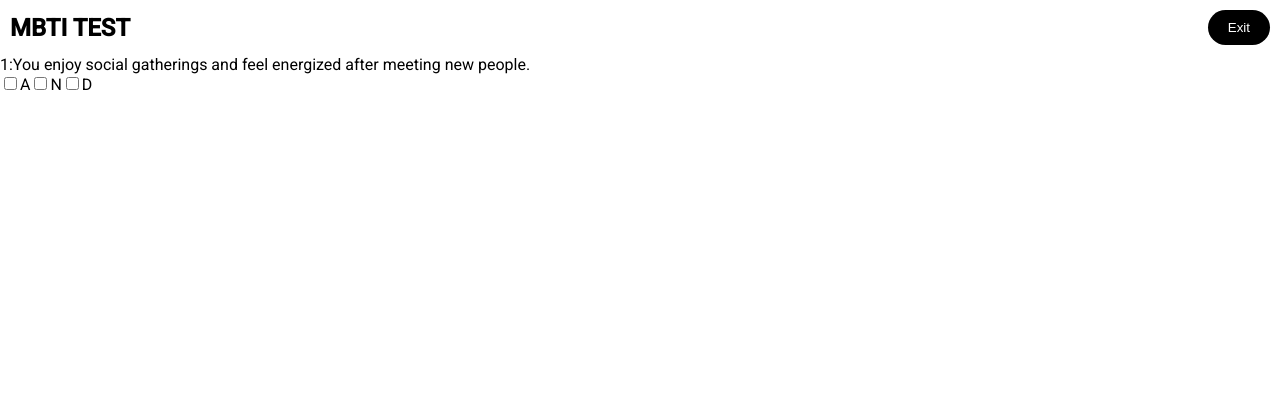
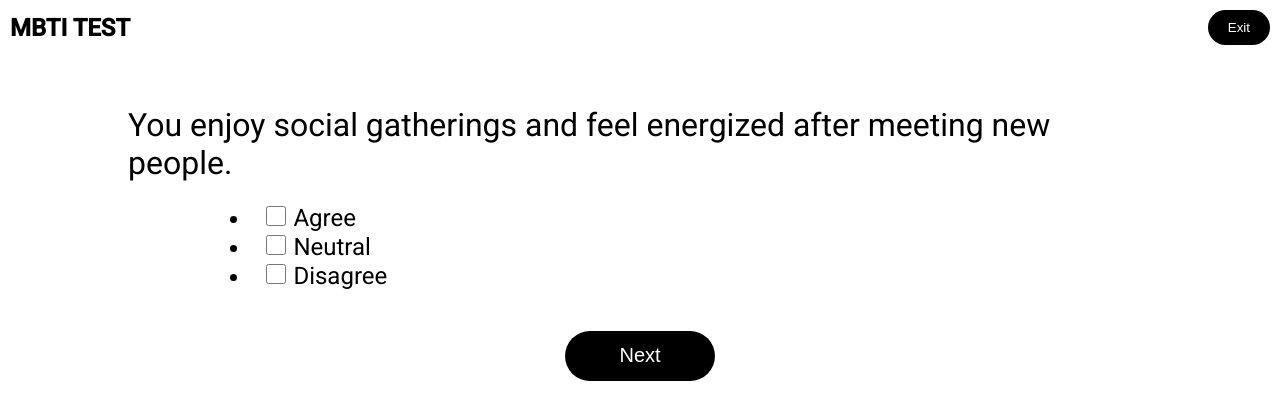
Before and after one commit to anime454/codybara-mbti-test, an Angular app: page / in a window 1280 px wide. Both pictures are taken after a click on the button "Do the test". Shown: the top 420 px of the page. Built offline with nearby package versions, Linux system fonts and the light colour scheme.

Commit message:
style: enhance question component layout and styling for better user experience

```diff
--- a/src/app/question/question.component.css
+++ b/src/app/question/question.component.css
@@ -0,0 +1,44 @@
+.question {
+    margin-top: 4%;
+    padding: 0 10% 0 10%;
+}
+
+.question-text {
+    display: flex;
+    justify-content: center;
+    font-size: 2em;
+}
+
+.question-options {
+    padding: 0 10% 0 10%;
+    margin-top: 2%;
+    font-size: 1.5em;
+}
+
+.question-options input[type="checkbox"] {
+    width: 20px;
+    height: 20px;
+    border-radius: 0;
+}
+
+.question-options label {
+    padding-left: 4px;
+}
+
+.cover-next-button {
+    display: flex;
+    justify-content: center;
+    margin-top: 4%;
+}
+
+.next-button {
+    height: 50px;
+    width: 150px;
+    background-color: #000;
+    color: white;
+    border: none;
+    border-radius: 40px;
+    padding: 10px 20px;
+    cursor: pointer;
+    font-size: 20px;
+}
--- a/src/app/question/question.component.html
+++ b/src/app/question/question.component.html
@@ -1,32 +1,25 @@
 <div class="question">
-    <div class="question_text">
-        {{question.id}}:{{ question.text }}
+    <div class="question-text">
+        {{ question.text }}
     </div>
-
-    <input
-        type="checkbox"
-        id="answer-a"
-        name="answer-a"
-        [checked]="checkboxIsChecked('A')"
-        (change)="updateAnswer('A')"
-    >
-    <label for="answer-a">A</label>
-
-    <input
-        type="checkbox"
-        id="answer-n"
-        name="answer-n"
-        [checked]="checkboxIsChecked('N')"
-        (change)="updateAnswer('N')"
-    >
-    <label for="answer-n">N</label>
-
-    <input
-        type="checkbox"
-        id="answer-d"
-        name="answer-d"
-        [checked]="checkboxIsChecked('D')"
-        (change)="updateAnswer('D')"
-    >
-    <label for="answer-d">D</label>
+    <div class="question-options">
+        <li>
+            <input type="checkbox" id="answer-a" name="answer-a" [checked]="checkboxIsChecked('A')"
+                (change)="updateAnswer('A')">
+            <label for="answer-a">Agree</label>
+        </li>
+        <li>
+            <input type="checkbox" id="answer-n" name="answer-n" [checked]="checkboxIsChecked('N')"
+                (change)="updateAnswer('N')">
+            <label for="answer-n">Neutral</label>
+        </li>
+        <li>
+            <input type="checkbox" id="answer-d" name="answer-d" [checked]="checkboxIsChecked('D')"
+                (change)="updateAnswer('D')">
+            <label for="answer-d">Disagree</label>
+        </li>
+    </div>
+    <div class="cover-next-button">
+        <button class="next-button"> Next </button>
+    </div>
 </div>
```
